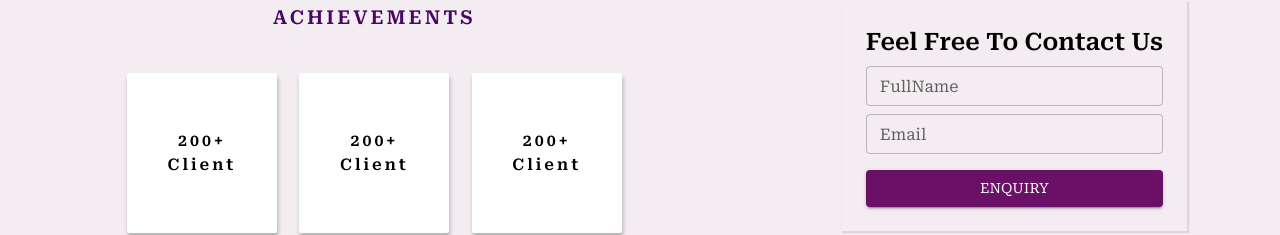
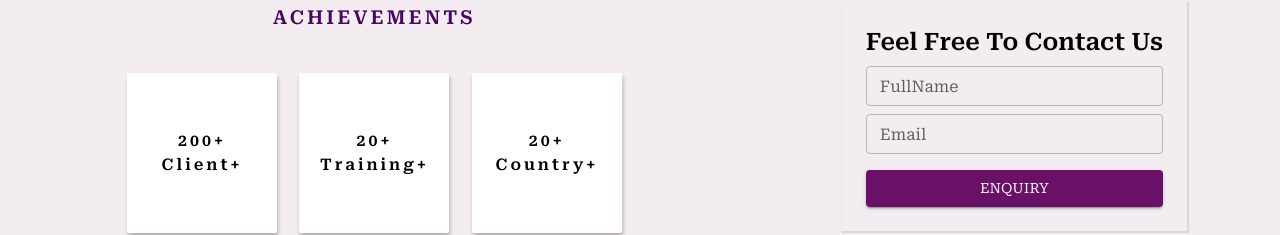
Before and after one commit to SimaThapa/inner-eye-client, a React (Vite) app: page /home in a window 1280 px wide. Shown: the part 2371-2606 px from the top of the page. Built offline with nearby package versions, Linux system fonts and the light colour scheme; no server answers.

Commit message:
frontend complete

```diff
--- a/src/cards/achievementCard.jsx
+++ b/src/cards/achievementCard.jsx
@@ -1,7 +1,7 @@
 import React from 'react'
 import { Box, Typography } from '@mui/material'
 
-function AchievementCard() {
+function AchievementCard({title,total}) {
   return (
     <Box sx={{
         maxWidth:"150px",
@@ -22,7 +22,7 @@ function AchievementCard() {
                         letterSpacing:"3px"
                     }}
         >
-            200+
+            {total}+
         </Typography>
 
         <Typography  className='responsive_fontsize20'
@@ -31,7 +31,7 @@ function AchievementCard() {
                         letterSpacing:"3px"
                     }}
         >
-            Client
+            {title}+
         </Typography>
       </Box>
     </Box>
--- a/src/views/home/component/contact_section.jsx
+++ b/src/views/home/component/contact_section.jsx
@@ -54,9 +54,9 @@ function ContactSection() {
                     mt:"40px"
                 }}
             >
-              <AchievementCard/>
-              <AchievementCard/>
-              <AchievementCard/>
+              <AchievementCard title="Client" total={200}/>
+              <AchievementCard title="Training" total={20}/>
+              <AchievementCard title="Country" total={20}/>
            </Box>
      </Box>
            {/* right section */}
```
Also changed, not shown: src/redux/api/home_slice.jsx (line endings or trailing spaces).
